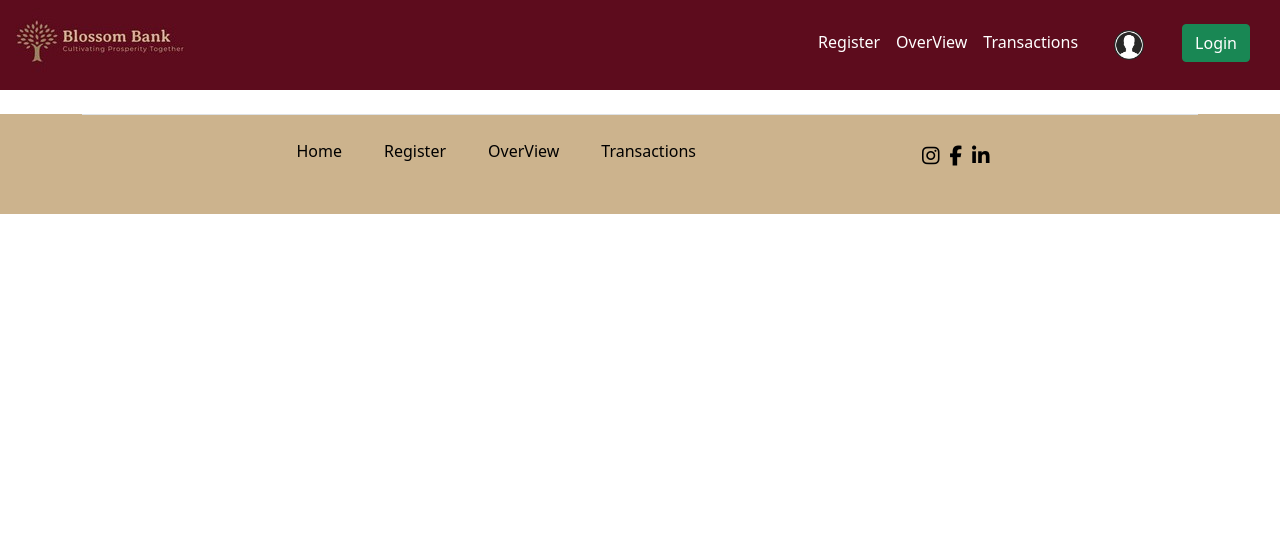
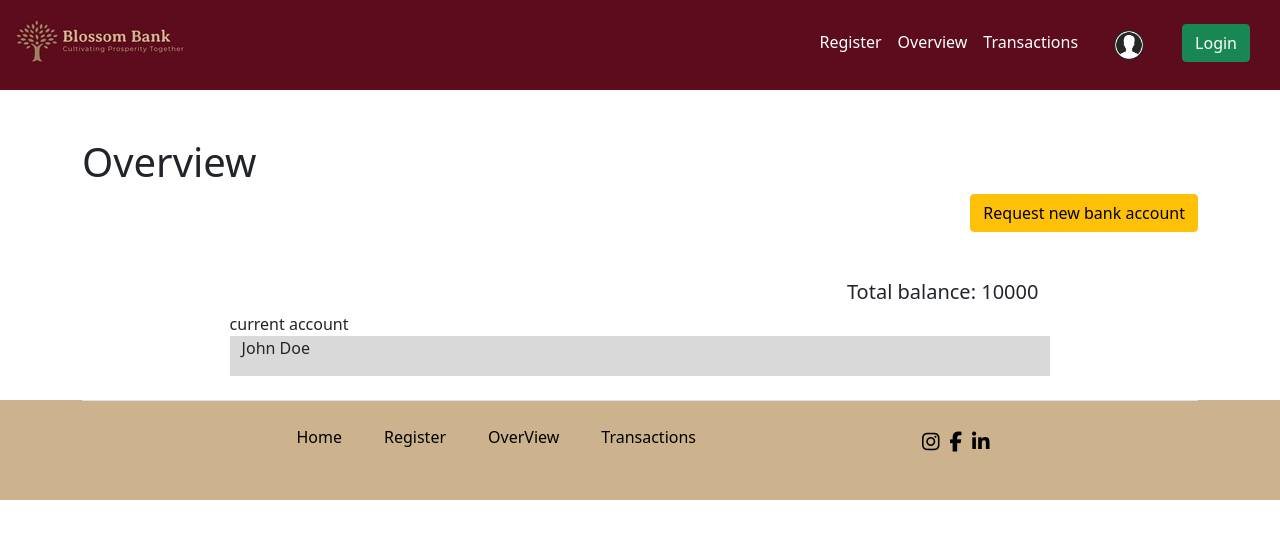
Before and after one commit to JunYuiFeng/BankingApplication-Project-VueFrontEnd, a Vue app: page /Overview in a window 1280 px wide. Shown: the top 538 px of the page. Built offline with nearby package versions, Linux system fonts and the light colour scheme.

Commit message:
Revert "Revert "Overview update""
This reverts commit 75c44d89eb82cea0ea414f0f5faf790f9fc330ea.

```diff
--- a/src/components/Navigation.vue
+++ b/src/components/Navigation.vue
@@ -18,8 +18,8 @@
           </li>
           <ul class="navbar-nav">
             <li class="nav-item">
-              <router-link to="/OverView" class="nav-link">
-                OverView
+              <router-link to="/Overview" class="nav-link">
+                Overview
               </router-link>
             </li>
             <li class="nav-item">
--- /dev/null
+++ b/src/components/overview/Overview.vue
@@ -0,0 +1,41 @@
+<template>
+    <div>
+        <div class="container mt-5">
+            <h1>Overview</h1>
+
+            <div class="d-flex justify-content-end">
+                <button type="button" class="btn btn-warning">Request new bank account</button>
+            </div>
+
+            <div class="bankAccountsOverviewContainer ps-5 pe-5">
+                <div class="d-flex justify-content-end mt-5">
+                    <h5 class="">Total balance: 10000</h5>
+                </div>
+
+                <div class="row">
+                    current account
+                    <div class="bankAccountContainer">
+                        <p>John Doe</p>
+                    </div>
+                </div>
+            </div>
+        </div>
+    </div>
+</template>
+
+<script>
+export default {
+
+}
+</script>
+
+<style scoped>
+.bankAccountContainer {
+    background: #D9D9D9;
+}
+
+.bankAccountsOverviewContainer {
+    margin-right: 10%;
+    margin-left: 10%;
+}
+</style>
--- a/src/router/index.js
+++ b/src/router/index.js
@@ -3,11 +3,13 @@ import { createRouter, createWebHistory } from "vue-router";
 import Home from "../components/HomePage.vue";
 import Login from "../components/login/Login.vue";
 import RegisterUser from "../components/RegisterUser.vue";
+import Overview from "../components/overview/Overview.vue";
 
 const routes = [
   { path: "/", component: Home },
   { path: "/login", component: Login },
   { path: "/RegisterUser", component: RegisterUser },
+  { path: "/Overview", component: Overview },
 ];
 
 const router = createRouter({
```
Also changed, not shown: src/components/overview/BankAccount.vue (added, +15 -0 lines).
